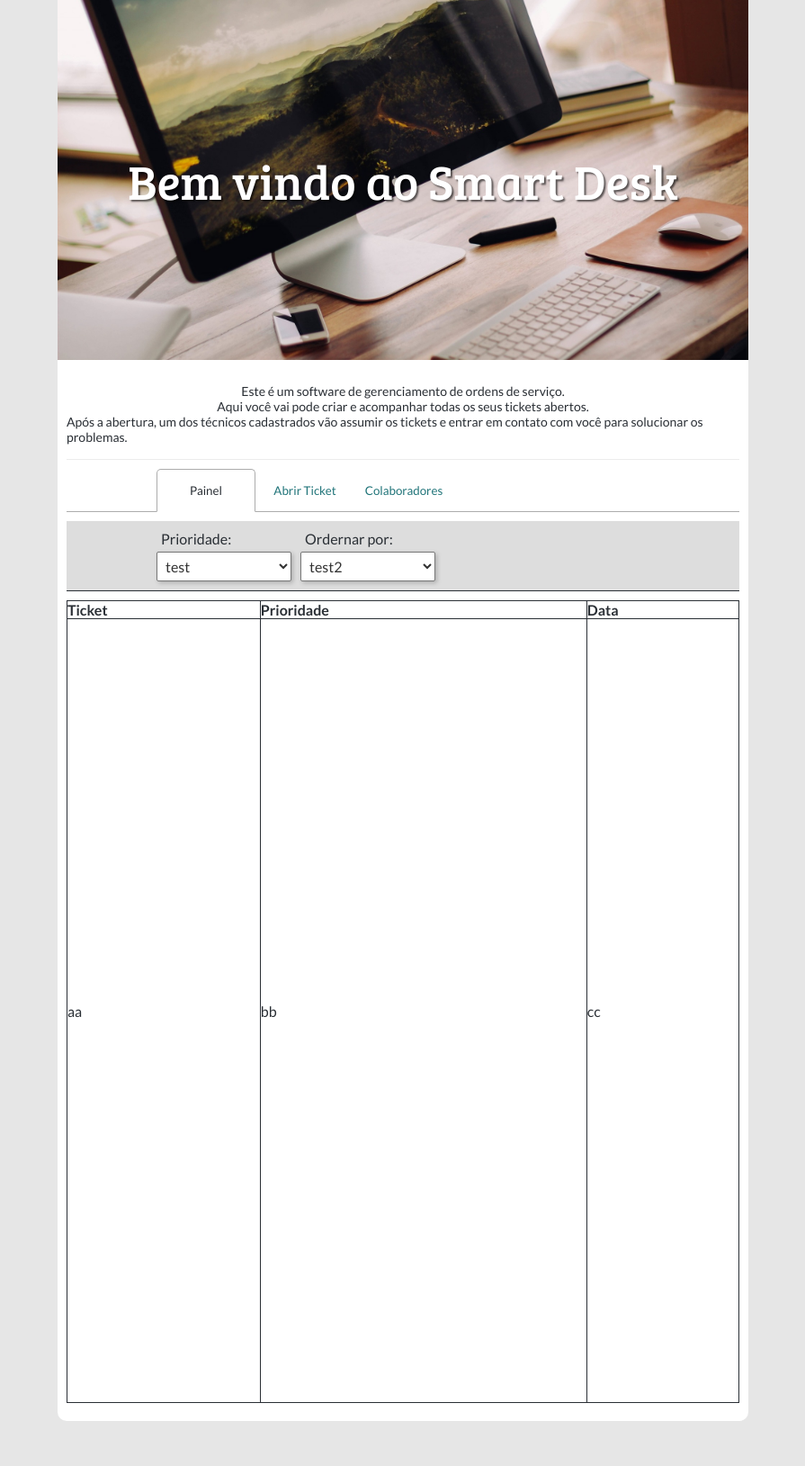
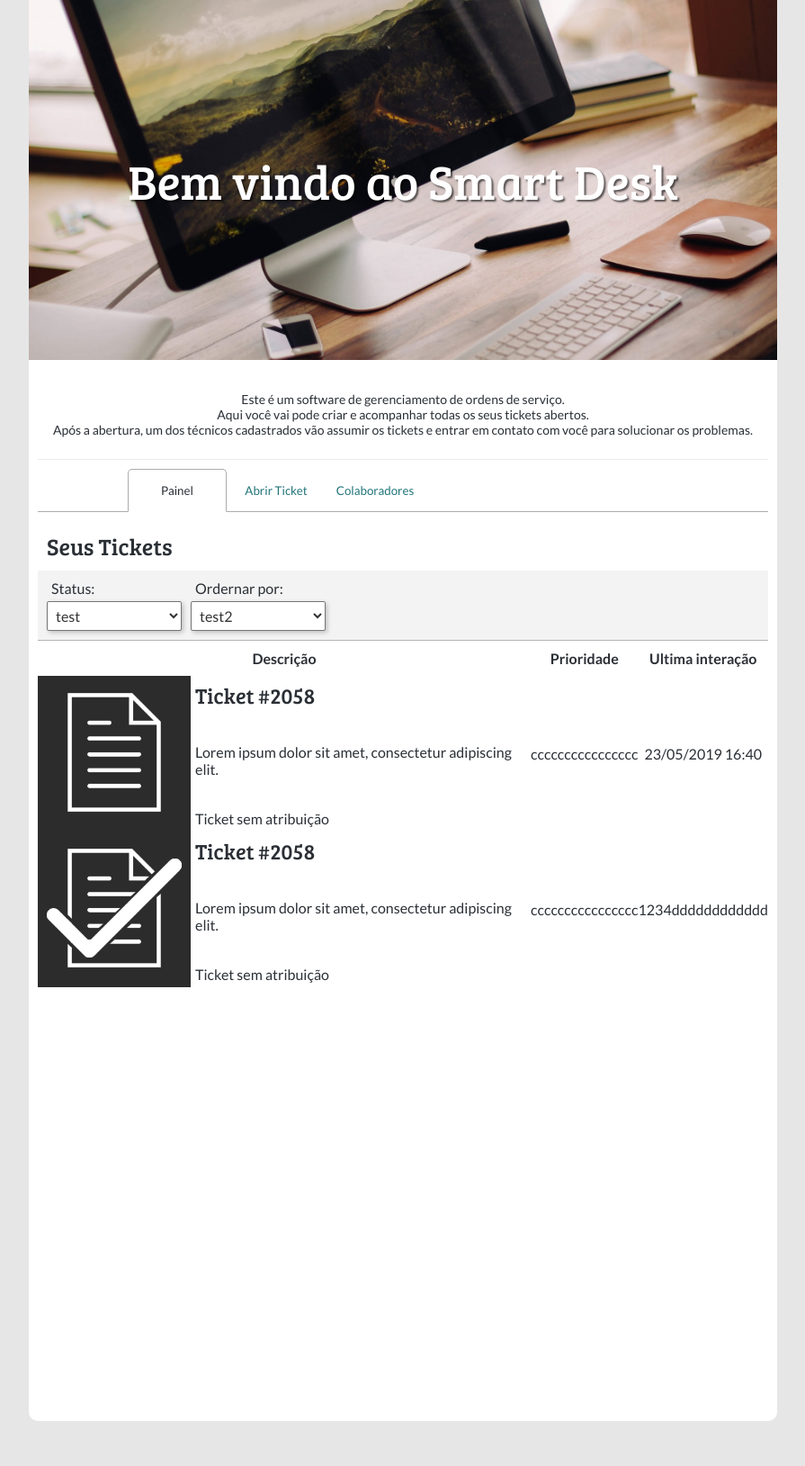
Before and after one commit to dcmunhoz/SmartDesk, a PHP site: page /views/user-panel.php in a window 1280 px wide. Shown: the part 80-1709 px from the top of the page at 90% size, without its empty margins (192-1087 px from the left). Run offline with PHP 8.4, Linux system fonts and the light colour scheme; some libraries are stand-ins or nearby versions.

Commit message:
Estilo tabela de tickets

```diff
--- a/public/rsc/css/style.css
+++ b/public/rsc/css/style.css
@@ -223,7 +223,7 @@ html, body{
 
 #user-container #page-container #content{
     background-color:#FFF;
-    width: 60%;
+    width: 65%;
     box-sizing: border-box;
     border-radius: 0px 0px 10px 10px;
 }
@@ -326,6 +326,7 @@ html, body{
 
 .panel{
     display: flex;
+    flex-direction: column;
     height: 1000px;
     width: 100%;
     box-sizing: border-box;
@@ -333,21 +334,20 @@ html, body{
 
 }
 
+.panel header{
+    padding: 10px;
+    font-size: 22px;
+
+}
+
 table, tr, td, th{
-    border: 1px solid var(--default-font-color);
     border-collapse: collapse;
 }
 
-.panel .tickets-table{
-    width: 100%;
-    text-align: left;
-}
-
 .tickets-table caption{
-    background-color: rgb(221, 221, 221);
-    padding: 10px 100px;
-    margin-bottom: 10px;
-    border-bottom: 1px solid var(--default-font-color);
+    background-color: #F3F3F3;
+    padding: 10px;
+    border-bottom: 1px solid rgb(180, 180, 180);
 }
 
 
@@ -366,6 +366,63 @@ table, tr, td, th{
     left: 5px;
 }
 
+.panel .tickets-table{
+    width: 100%;
+    text-align: left;
+}
+
+.tickets-table thead {
+
+}
+
 .tickets-table thead tr th{
     font-weight: bold;
+    padding: 10px 0;
+    text-align: center;
 }
+
+.tickets-table thead tr th:nth-child(1){
+
+
+}
+
+.tickets-table tbody tr td:nth-child(2),
+.tickets-table tbody tr td:nth-child(3){
+    text-align: center;
+
+}
+
+.tickets-table tbody tr{
+    margin-bottom: 10px;
+}
+
+.ticket-row-details{
+    display: flex;
+    flex-direction: row;
+}
+
+.ticket-row-details .img-status{
+    background-color: rgb(44, 44, 44);
+    padding: 10px;
+
+}
+
+.ticket-row-details .img-status img{
+    width: 150px;
+}
+
+.ticket-row-details .tr-body{
+    display: flex;
+    flex-direction: column;
+    justify-content: space-between;
+    padding: 5px;
+    box-sizing: border-box;
+}
+
+.ticket-row-details .tr-body{
+    display: flex;
+    flex-direction: column;
+    justify-content: space-between;
+    padding: 5px;
+    box-sizing: border-box;
+}
--- a/views/user-panel.php
+++ b/views/user-panel.php
@@ -64,10 +64,13 @@
                                     </ul>
                                 </nav>
                                 <section class="panel">
+                                    <header>
+                                        <h1>Seus Tickets</h1>
+                                    </header>
                                     <table class="tickets-table">
                                         <caption class="search-select-fields">
                                             <div class="form-group">
-                                                <label for="select-priority">Prioridade:</label>
+                                                <label for="select-priority">Status:</label>
                                                 <select name="select-priority" id="select-priority" class="search-select-box">
                                                     <option value="">test</option>
                                                     <option value="">test2</option>
@@ -83,17 +86,44 @@
                                         </caption>
                                         <thead>
                                             <tr>
-                                                <th>Ticket</th>
+                                                <th>Descrição</th>
                                                 <th>Prioridade</th>
-                                                <th>Data</th>
+                                                <th>Ultima interação</th>
                                             </tr>
                                         </thead>
                                         <tbody>
+                                            <tr>
+                                                <td>
+                                                    <div class="ticket-row-details">
+                                                        <div class="img-status">
+                                                            <img src="public/rsc/imgs/ticket-open.png" alt="#">
+                                                        </div>
+                                                        <div class="tr-body">
+                                                            <h2>Ticket #2058</h2>
+                                                            <p>Lorem ipsum dolor sit amet, consectetur adipiscing elit.</p>
+                                                            <p>Ticket sem atribuição</p>
+                                                        </div>
+                                                    </div>
+                                                </td>
+                                                <td>cccccccccccccccc</td>
+                                                <td>23/05/2019 16:40</td>
+                                            </tr>
 
                                             <tr>
-                                                <td>aa</td>
-                                                <td>bb</td>
-                                                <td>cc</td>
+                                                <td>
+                                                    <div class="ticket-row-details">
+                                                        <div class="img-status">
+                                                            <img src="public/rsc/imgs/ticket-done_2.png" alt="#">
+                                                        </div>
+                                                        <div class="tr-body">
+                                                            <h2>Ticket #2058</h2>
+                                                            <p>Lorem ipsum dolor sit amet, consectetur adipiscing elit.</p>
+                                                            <p>Ticket sem atribuição</p>
+                                                        </div>
+                                                    </div>
+                                                </td>
+                                                <td>cccccccccccccccc</td>
+                                                <td>1234dddddddddddd</td>
                                             </tr>
 
                                         </tbody>
```
Also changed, not shown: public/rsc/imgs/ticket-done.png (added), public/rsc/imgs/ticket-done_2.png (added), public/rsc/imgs/ticket-open.png (added).
